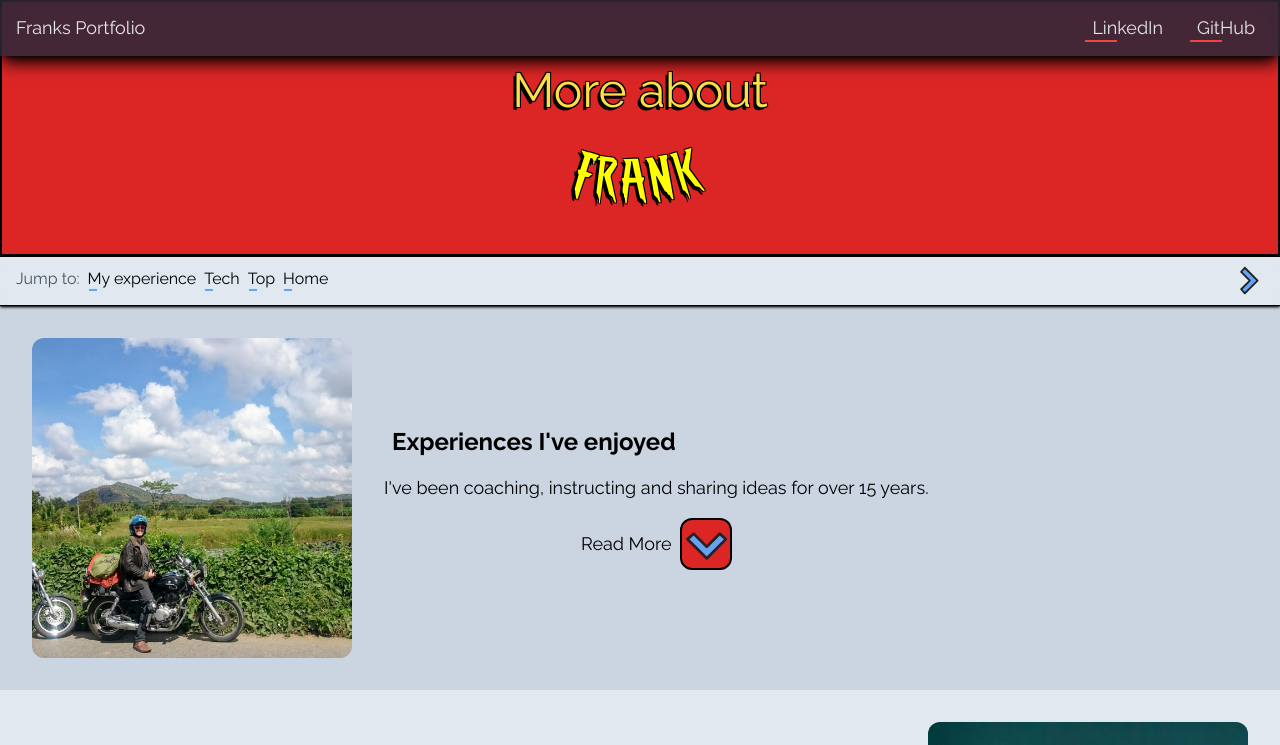
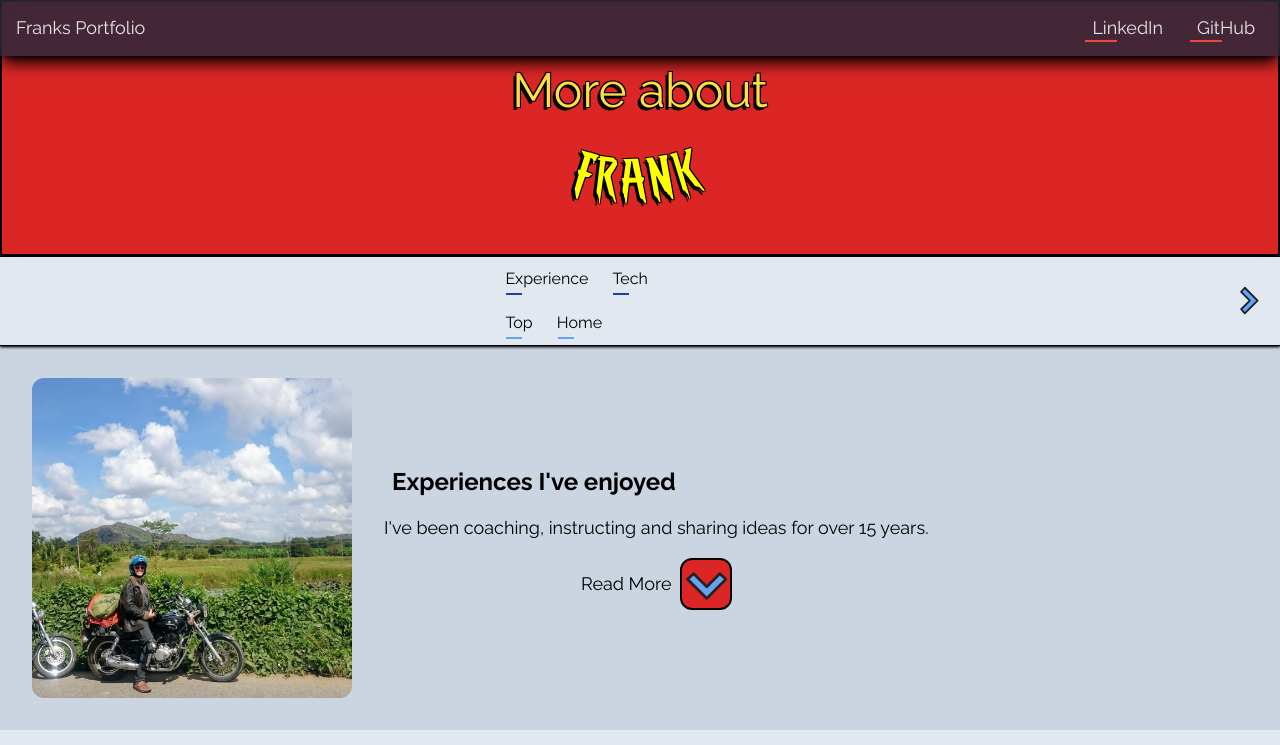
Before and after one commit to frank-ventures/franks-portfolio, a Next.js app: page /about in a window 1280 px wide. Shown: the top 745 px of the page. Built offline with nearby package versions, Linux system fonts and the light colour scheme.

Commit message:
pageAnchors and QuickLinks are now nicely center aligned

```diff
--- a/src/app/about/page.tsx
+++ b/src/app/about/page.tsx
@@ -7,7 +7,7 @@ import QuickLinks from "@/components/QuickLinks";
 const pageAnchors = [
   {
     href: "#experiences",
-    text: "My experience",
+    text: "Experience",
   },
   {
     href: "#move-to-tech",
--- a/src/components/QuickLinks.tsx
+++ b/src/components/QuickLinks.tsx
@@ -18,10 +18,10 @@ const siteNavigation = [
     href: "/",
     text: "Home",
   },
-  // {
-  //   href: "/about",
-  //   text: "Read more",
-  // },
+  {
+    href: "/about",
+    text: "Read more",
+  },
 ];
 
 export default function QuickLinks({
@@ -33,9 +33,9 @@ export default function QuickLinks({
   const [isOpen, setIsOpen] = useState(true);
 
   return (
-    <nav className="border-t border-b border-black flex flex-row-reverse justify-between gap-4 w-full px-4 py-2 shadow shadow-black sticky top-8 bg-slate-200 bg-opacity-50 backdrop-blur z-20">
-      {/* Three Dot Icon to show there's more items to see */}
-      <div className="flex gap-2">
+    <nav className="border-t border-b border-black flex flex-row-reverse justify-center gap-4 w-full px-4 py-2 shadow shadow-black sticky top-8 bg-slate-200 bg-opacity-50 backdrop-blur z-20">
+      {/* Icon to show there's more items to see */}
+      <div className="flex gap-2 items-center ml-auto">
         <p
           className={`${
             isOpen && `-translate-x-40 opacity-0 invisible`
@@ -81,38 +81,42 @@ export default function QuickLinks({
           isOpen
             ? "opacity-100 block"
             : "opacity-0 translate-x-4 sm:translate-x-full invisible"
-        } flex gap-2 transition-all duration-300 sm:duration-500 `}
+        } flex flex-col gap-4 transition-all duration-300 sm:duration-500 w-fit items-start ml-auto`}
       >
-        <p className={`text-gray-600`}>Jump to:</p>
-
+        <ul className="flex gap-6">
           {/* Anchors unique to each page */}
           {pageAnchors?.map((link, index) => {
             return (
+              <li key={`anchor_${index}`}>
                 <Link
-              className={`relative before:content-[''] before:w-2 before:h-[2px] before:bg-blue-400 before:top-[24px]  before:absolute hover:before:w-full hover:before:left-0 before:transition-all before:duration-500`}
-              key={`anchor_${index}`}
+                  className={`relative before:content-[''] before:w-4 before:h-[2px] before:bg-blue-800 before:top-[24px]  before:absolute hover:before:w-full hover:before:left-0 before:transition-all before:duration-500`}
                   href={`${link.href}`}
                 >
                   {link.text}
                 </Link>
+              </li>
             );
           })}
+        </ul>
+        <ul className="flex gap-6">
           {/* Site navigation links. */}
           {siteNavigation.map((link, index) => {
             return (
               pathname != link.href && (
+                <li key={`permanentLink_${index}`}>
                   <Link
                     className={`${
                       pathname === link.href ? "hidden" : ""
-                } relative before:content-[''] before:w-2 before:h-[2px] before:bg-blue-400 before:top-[24px]  before:absolute hover:before:w-full hover:before:bg-orange-600 hover:before:left-0 before:transition-all before:duration-500`}
-                key={`permanentLink_${index}`}
+                    } relative before:content-[''] before:w-4 before:h-[2px] before:bg-blue-400 before:top-[24px]  before:absolute hover:before:w-full hover:before:bg-orange-600 hover:before:left-0 before:transition-all before:duration-500`}
                     href={`${link.href}`}
                   >
                     {link.text}
                   </Link>
+                </li>
               )
             );
           })}
+        </ul>
       </div>
     </nav>
   );
```
Lines whose indentation alone changed are shown as unchanged.
